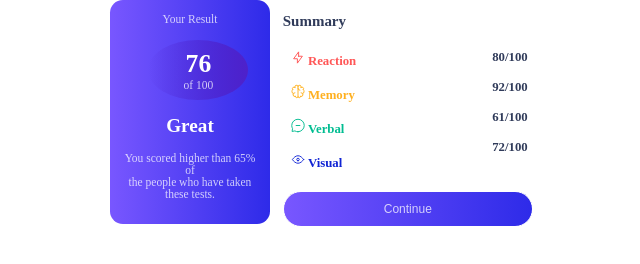
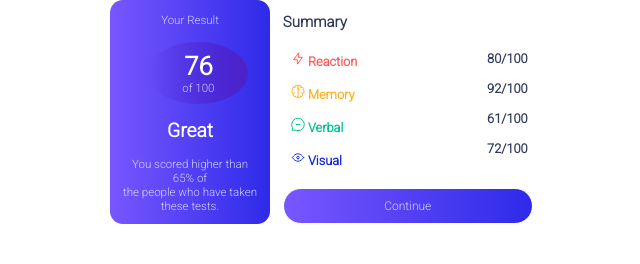
Before and after one commit to Nav6k/javascript-learning-platform, a plain HTML site: page Day12/Task1/index.html in a window 1280 px wide. Shown: the whole page, without its empty margins (354-994 px from the left). Drawn offline with Linux system fonts and the light colour scheme.

Commit message:
Update style.css

```diff
--- a/Day12/Task1/style.css
+++ b/Day12/Task1/style.css
@@ -1,8 +1,12 @@
-
+@import url('https://fonts.googleapis.com/css2?family=Black+Ops+One&family=Hanken+Grotesk:wght@100&family=Overpass:wght@100&family=Roboto:ital,wght@0,300;1,100&display=swap');
 *{
     padding:0;
     box-sizing: border-box;
     margin: 0;
+    font-family: 'Black Ops One', cursive;
+font-family: 'Hanken Grotesk', sans-serif;
+font-family: 'Overpass', sans-serif;
+font-family: 'Roboto', sans-serif;
 }
 
 body{
```
